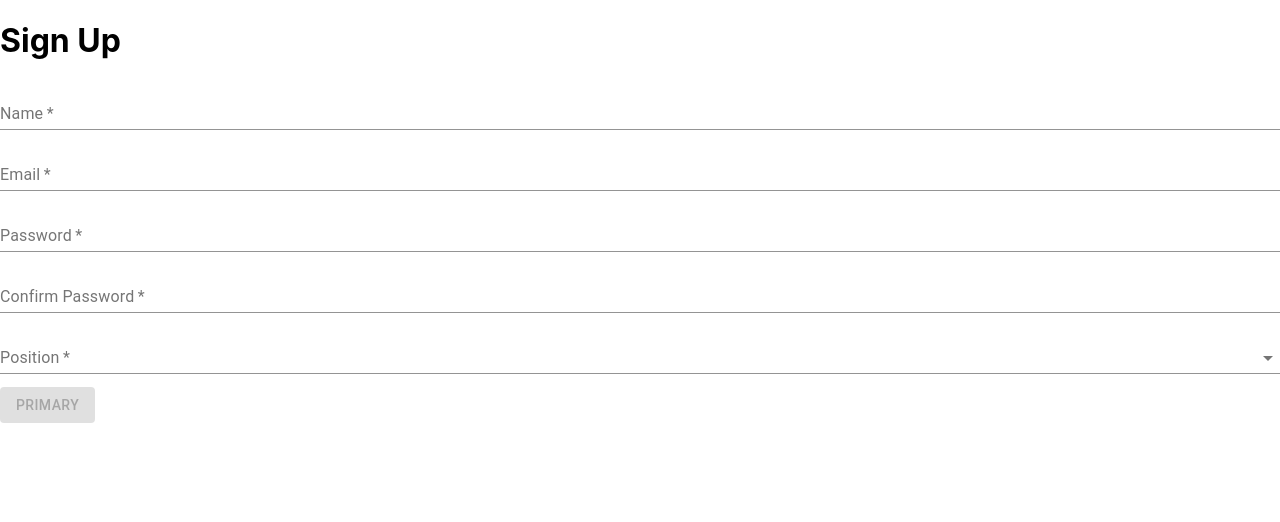
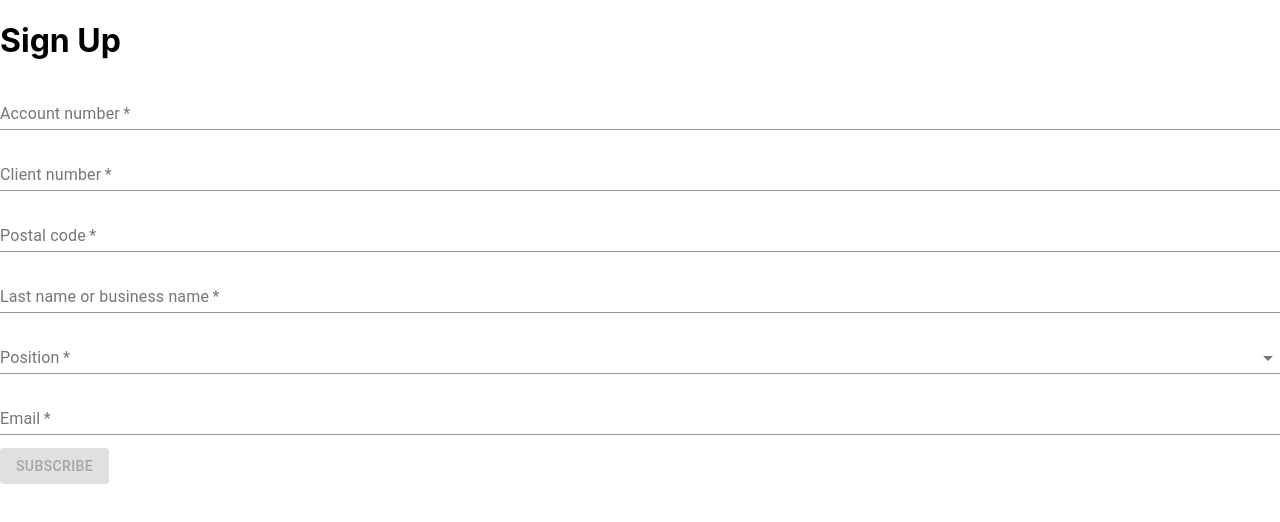
Before and after one commit to Fullchee/toronto-water-monitor-frontend, a React (Create React App) app: page / in a window 1280 px wide. Shown: the top 522 px of the page. Built offline with nearby package versions, Linux system fonts and the light colour scheme.

Commit message:
feat: Replace the initial fields with the Toronto water fields

```diff
--- a/src/components/Form/FormSchema.ts
+++ b/src/components/Form/WaterForm/WaterFormSchema.ts
@@ -1,6 +1,7 @@
 import * as Yup from "yup";
+import { FormikSelectItem } from "../FormikSelect";
 
-export const FormSchema = Yup.object().shape({
+export const WaterFormSchema = Yup.object().shape({
   accountNumber: Yup.string()
     .min(9, "Account number must be exactly 9 digits")
     .max(9, "Account number must be exactly 9 digits")
@@ -25,4 +26,50 @@ export const FormSchema = Yup.object().shape({
     .required("Last name or business name is required"),
 
   paymentMethod: Yup.number().required("Payment method is required"),
+  email: Yup.string().required("Email is required to get notifications"),
 });
+
+export interface FormValues {
+  accountNumber: string;
+  clientNumber: string;
+  lastName: string;
+  postalCode: string;
+  paymentMethod: string;
+  email: string;
+}
+
+export const initialValues: FormValues = {
+  accountNumber: "",
+  clientNumber: "",
+  lastName: "",
+  postalCode: "",
+  paymentMethod: "",
+  email: "",
+};
+
+export const paymentMethodItems: FormikSelectItem[] = [
+  {
+    label: "N/A",
+    value: "0",
+  },
+  {
+    label: "Pre-authorized",
+    value: "1",
+  },
+  {
+    label: "Main-in cheque",
+    value: "2",
+  },
+  {
+    label: "In-person",
+    value: "3",
+  },
+  {
+    label: "Bank payment",
+    value: "4",
+  },
+  {
+    label: "Payment drop box",
+    value: "3",
+  },
+];
--- a/src/components/Form/WaterForm/index.tsx
+++ b/src/components/Form/WaterForm/index.tsx
@@ -1,71 +1,15 @@
 import React from "react";
 import { Formik, Form } from "formik";
-import * as Yup from "yup";
 import Button from "@material-ui/core/Button";
 
 import FormikField from "../FormikField";
-import FormikSelect, { FormikSelectItem } from "../FormikSelect";
-
-
-interface FormValues {
-  name: string;
-  email: string;
-  password: string;
-  passwordConfirm: string;
-  position: string;
-}
-
-const initialValues: FormValues = {
-  name: "",
-  email: "",
-  password: "",
-  passwordConfirm: "",
-  position: "",
-};
-
-const positionItems: FormikSelectItem[] = [
-  {
-    label: "Front End",
-    value: "front_end",
-  },
-  {
-    label: "Back End",
-    value: "back_end",
-  },
-  {
-    label: "Dev Ops",
-    value: "dev_ops",
-  },
-  {
-    label: "QA",
-    value: "qa",
-  },
-];
-
-const emailAddresses = ["test@gmail.com", "test2@gmail.com", "test3@gmail.com"];
-
-const lowercaseRegex = /(?=.*[a-z])/;
-const uppercaseRegex = /(?=.*[A-Z])/;
-const numericRegex = /(?=.*[0-9])/;
-
-const SignupSchema = Yup.object().shape({
-  name: Yup.string().min(2, "Too Short!").required("Required"),
-  email: Yup.string()
-    .lowercase()
-    .email("Must be a valid email!")
-    .notOneOf(emailAddresses, "Email already taken!")
-    .required("Required!"),
-  password: Yup.string()
-    .matches(lowercaseRegex, "one lowercase required!")
-    .matches(uppercaseRegex, "one uppercase required!")
-    .matches(numericRegex, "one number required!")
-    .min(8, "Minimum 8 characters required!")
-    .required("Required!"),
-  passwordConfirm: Yup.string()
-    .oneOf([Yup.ref("password")], "Password must be the same!")
-    .required("Required!"),
-  position: Yup.string().required("Required"),
-});
+import FormikSelect from "../FormikSelect";
+import {
+  FormValues,
+  initialValues,
+  paymentMethodItems,
+  WaterFormSchema,
+} from "./WaterFormSchema";
 
 export const WaterForm: React.FC = () => {
   const handleSubmit = (values: FormValues): void => {
@@ -78,39 +22,37 @@ export const WaterForm: React.FC = () => {
       <Formik
         initialValues={initialValues}
         onSubmit={handleSubmit}
-        validationSchema={SignupSchema}
+        validationSchema={WaterFormSchema}
       >
         {({ dirty, isValid }) => {
           return (
             <Form>
-              <FormikField name="name" label="Name" required />
-              <FormikField name="email" label="Email" required />
               <FormikField
-                name="password"
-                label="Password"
+                name="accountNumber"
+                label="Account number"
                 required
-                type="password"
               />
+              <FormikField name="clientNumber" label="Client number" required />
+              <FormikField name="postalCode" label="Postal code" required />
               <FormikField
-                name="passwordConfirm"
-                label="Confirm Password"
+                name="lastName"
+                label="Last name or business name"
                 required
-                type="password"
               />
               <FormikSelect
-                name="position"
-                items={positionItems}
+                name="paymentMethod"
+                items={paymentMethodItems}
                 label="Position"
                 required
               />
-
+              <FormikField name="email" label="Email" required type="email" />
               <Button
                 variant="contained"
                 color="primary"
                 disabled={!dirty || !isValid}
                 type="submit"
               >
-                Primary
+                Subscribe
               </Button>
             </Form>
           );
```
